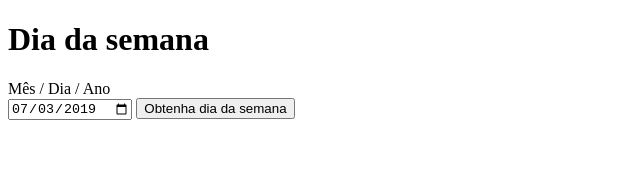
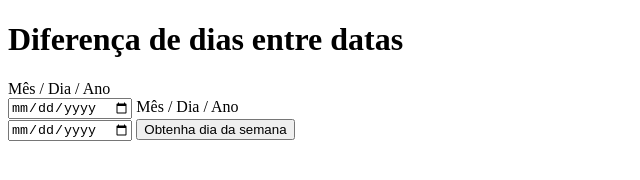
Before and after one commit to alicefrancener/ufg-construcao-software, a plain HTML site: page aula-11/gui/index.html in a window 1280 px wide. Shown: the whole page, without its empty margins (0-640 px from the left). Drawn offline with Linux system fonts and the light colour scheme.

Commit message:
Inclui informações de outra data

```diff
--- a/aula-11/gui/index.html
+++ b/aula-11/gui/index.html
@@ -7,7 +7,7 @@
     <meta name="viewport" content="width=device-width, initial-scale=1">
     <script>
         // Path para a requisição (URL)
-        const PATH = "http://localhost:8080/ds?data=";
+        const PATH = "http://localhost:8080/ds?inicio=";
 
         function atualizaDiaDaSemana() {
             var xhttp = new XMLHttpRequest();
@@ -18,9 +18,11 @@
                 }
             };
 
-            let dataAnoMesDia = document.getElementById("data").value;
-            let data = formataData(dataAnoMesDia);
-            xhttp.open("GET", PATH + data, true);
+            let dataAnoMesDiaI = document.getElementById("inicio").value;
+            let dataAnoMesDiaF = document.getElementById("final").value;
+            let inicio = formataData(dataAnoMesDiaI);
+            let fim = formataData(dataAnoMesDiaF);
+            xhttp.open("GET", PATH + inicio + "&fim" + fim, true);
             xhttp.send();
         }
 
@@ -44,9 +46,9 @@
             return ("0000" + n).substr(-4,4);
         }
 
-        // ENTRADA: ano-mes-dia SAIDA: dd-mm-yyyy
+        // ENTRADA: ano-mes-dia SAIDA: dd/mm/yyyy
         function formataData(data) {
-            let [a, m, d] = data.split("-");
+            let [a, m, d] = data.split("/");
 
             let dia = formataDiaOuMes(d);
             let mes = formataDiaOuMes(m);
@@ -57,9 +59,11 @@
     </script>
 </head>
 <body onload="dataCorrente()">
-    <h1>Dia da semana</h1>
-    <label for="data">Mês / Dia / Ano</label><br>
-    <input type="date" id="data" onchange="atualizaDiaDaSemana()">
+    <h1>Diferença de dias entre datas</h1>
+    <label for="inicio">Mês / Dia / Ano</label><br>
+    <input type="date" id="inicio" onchange="atualizaDiaDaSemana()">
+    <label for="fim">Mês / Dia / Ano</label><br>
+    <input type="date" id="fim" onchange="atualizaDiaDaSemana()">
     <button onclick="atualizaDiaDaSemana();">Obtenha dia da semana</button><br>
     <span style="color: blue; font-size: 20pt;" id="resultado"></span>
 </body>
```
